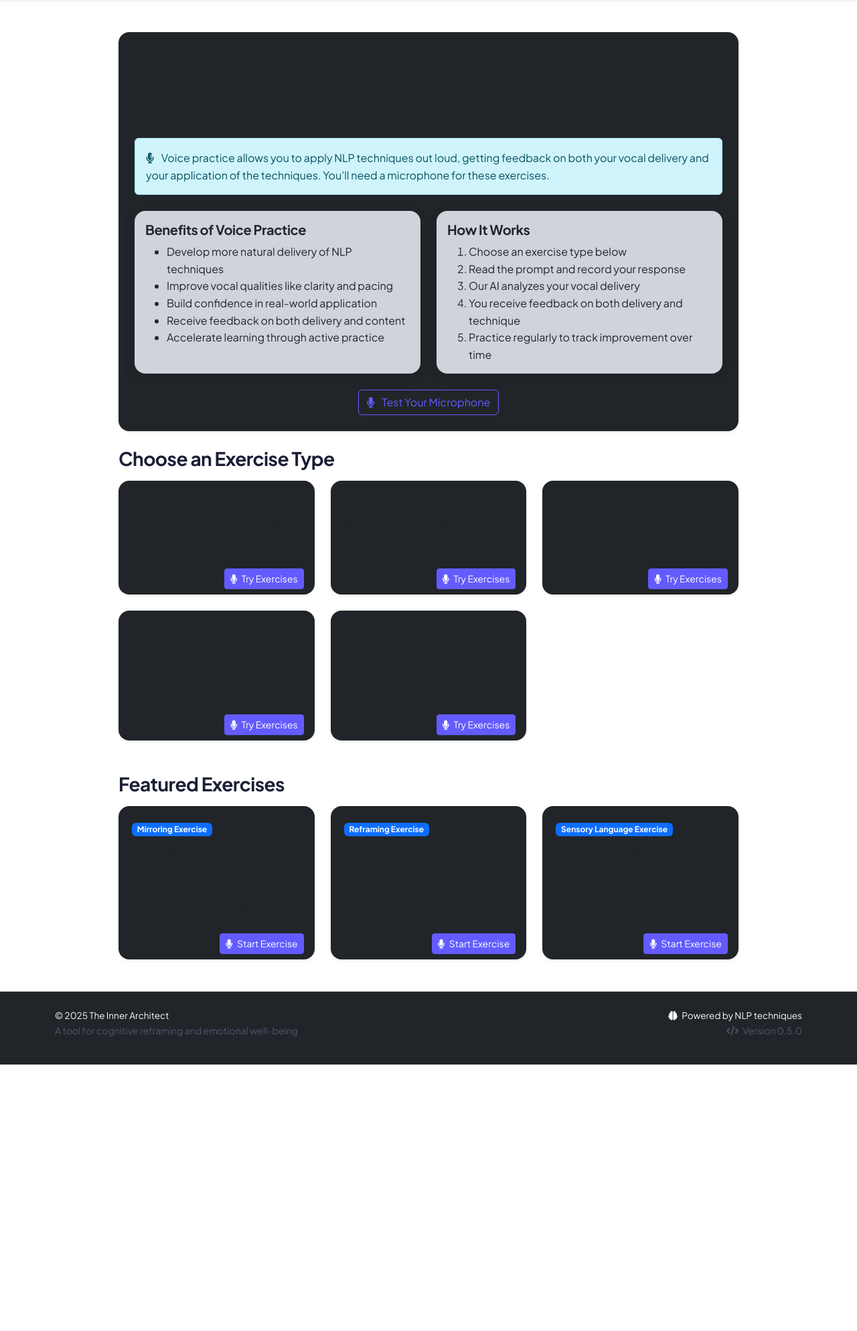
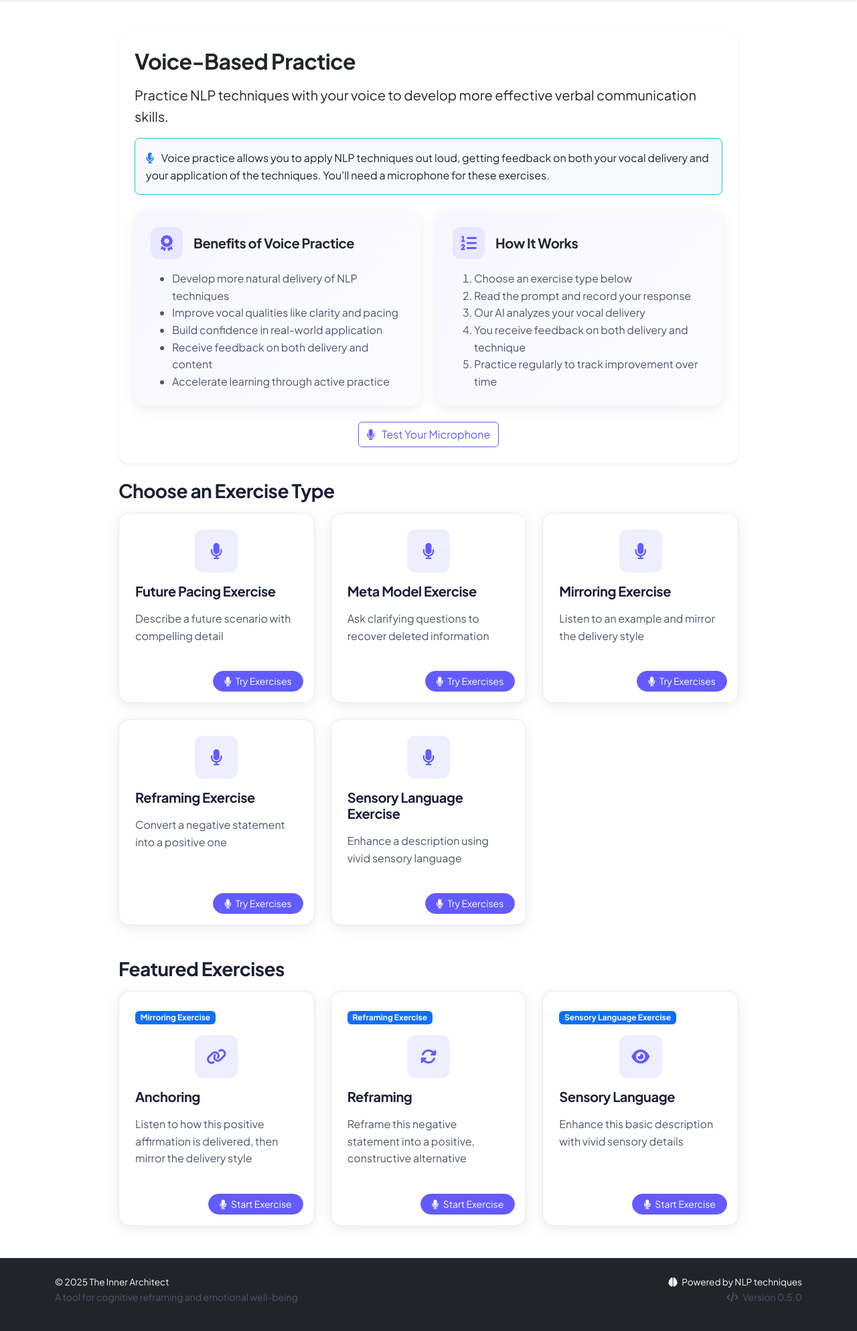
Before and after one commit to jahboukie/innerarchitect, a Flask app: template templates/voice_practice.html in a window 1280 px wide. Shown: the part 75-2063 px from the top of the page at 67% size. Before the commit the page ends 1665 px from the top, so only its background shows below. Run offline with Flask 3, Linux system fonts and the light colour scheme; the template is opened without the code that fills it, so the values that code supplies are empty; parts of the project's set-up code (start-up, migrations or seed data) failed here and were passed over.

Commit message:
Improve the visual appearance of the voice practice page elements
Update voice practice page elements in voice_practice.html, removing dark backgrounds and adding subtle gradients, alongside associated images.

Replit-Commit-Author: Agent
Replit-Commit-Session-Id: e8ae6b96-ce5d-4015-bb19-e7c0a889d7a9
Replit-Commit-Screenshot-Url: https://storage.googleapis.com/screenshot-production-us-central1/6d9b3c89-b05b-4ba5-b091-f0debd316418/bb18d33a-4b99-42f6-9625-1f9f76afc3d1.jpg

```diff
--- a/templates/voice_practice.html
+++ b/templates/voice_practice.html
@@ -7,7 +7,7 @@
     <div class="row">
         <div class="col-lg-10 mx-auto">
             <!-- Introduction -->
-            <div class="card bg-dark shadow-sm border-0 rounded-4 mb-4">
+            <div class="card shadow-sm border-0 rounded-4 mb-4">
                 <div class="card-body p-4">
                     <h2 class="card-title mb-3">Voice-Based Practice</h2>
 
@@ -15,17 +15,22 @@
                         Practice NLP techniques with your voice to develop more effective verbal communication skills.
                     </p>
 
-                    <div class="alert alert-info" role="alert">
-                        <i class="fas fa-microphone-alt me-2"></i>
+                    <div class="alert bg-light border border-info rounded-3" role="alert">
+                        <i class="fas fa-microphone-alt me-2 text-primary"></i>
                         Voice practice allows you to apply NLP techniques out loud, getting feedback on both your
                         vocal delivery and your application of the techniques. You'll need a microphone for these exercises.
                     </div>
 
                     <div class="row mt-4">
                         <div class="col-md-6">
-                            <div class="card bg-dark-subtle h-100 border-0 p-3">
-                                <h5 class="card-title">Benefits of Voice Practice</h5>
-                                <ul class="mb-0">
+                            <div class="card h-100 border-0 p-4" style="background: var(--subtle-gradient);">
+                                <div class="d-flex align-items-center mb-3">
+                                    <div class="feature-icon me-3" style="margin: 0; width: 48px; height: 48px;">
+                                        <i class="fas fa-award"></i>
+                                    </div>
+                                    <h5 class="card-title mb-0">Benefits of Voice Practice</h5>
+                                </div>
+                                <ul class="mb-0 text-muted">
                                     <li>Develop more natural delivery of NLP techniques</li>
                                     <li>Improve vocal qualities like clarity and pacing</li>
                                     <li>Build confidence in real-world application</li>
@@ -35,9 +40,14 @@
                             </div>
                         </div>
                         <div class="col-md-6">
-                            <div class="card bg-dark-subtle h-100 border-0 p-3">
-                                <h5 class="card-title">How It Works</h5>
-                                <ol class="mb-0">
+                            <div class="card h-100 border-0 p-4" style="background: var(--subtle-gradient);">
+                                <div class="d-flex align-items-center mb-3">
+                                    <div class="feature-icon me-3" style="margin: 0; width: 48px; height: 48px;">
+                                        <i class="fas fa-list-ol"></i>
+                                    </div>
+                                    <h5 class="card-title mb-0">How It Works</h5>
+                                </div>
+                                <ol class="mb-0 text-muted">
                                     <li>Choose an exercise type below</li>
                                     <li>Read the prompt and record your response</li>
                                     <li>Our AI analyzes your vocal delivery</li>
@@ -81,7 +91,7 @@
             <!-- Microphone Test Modal -->
             <div class="modal fade" id="microphoneTestModal" tabindex="-1" aria-hidden="true">
                 <div class="modal-dialog">
-                    <div class="modal-content bg-dark">
+                    <div class="modal-content">
                         <div class="modal-header border-0">
                             <h5 class="modal-title">Microphone Test</h5>
                             <button type="button" class="btn-close" data-bs-dismiss="modal" aria-label="Close"></button>
@@ -95,10 +105,10 @@
                             </div>
 
                             <div id="recording-controls" class="text-center d-none">
-                                <button id="start-test-recording" class="btn btn-primary">
+                                <button id="start-test-recording" class="btn btn-primary rounded-pill px-4">
                                     <i class="fas fa-microphone me-2"></i>Start Test Recording
                                 </button>
-                                <button id="stop-test-recording" class="btn btn-danger d-none">
+                                <button id="stop-test-recording" class="btn btn-danger rounded-pill px-4 d-none">
                                     <i class="fas fa-stop-circle me-2"></i>Stop Recording
                                 </button>
 
@@ -110,12 +120,12 @@
 
                                 <div id="transcription-result" class="mt-3 d-none">
                                     <h6>Transcription:</h6>
-                                    <p id="test-transcript" class="p-2 bg-dark-subtle rounded"></p>
+                                    <p id="test-transcript" class="p-3 bg-light rounded border"></p>
                                 </div>
                             </div>
                         </div>
                         <div class="modal-footer border-0">
-                            <button type="button" class="btn btn-secondary" data-bs-dismiss="modal">Close</button>
+                            <button type="button" class="btn btn-outline-secondary rounded-pill" data-bs-dismiss="modal">Close</button>
                         </div>
                     </div>
                 </div>
@@ -179,13 +189,16 @@
                 col.className = 'col-md-4';
 
                 col.innerHTML = `
-                    <div class="card h-100 bg-dark shadow-sm">
-                        <div class="card-body">
-                            <h5 class="card-title">${typeData.name}</h5>
-                            <p class="card-text">${typeData.description}</p>
+                    <div class="card h-100 feature-card">
+                        <div class="card-body p-4">
+                            <div class="feature-icon mb-3">
+                                <i class="fas fa-microphone"></i>
+                            </div>
+                            <h5 class="card-title feature-title">${typeData.name}</h5>
+                            <p class="card-text text-muted">${typeData.description}</p>
                         </div>
-                        <div class="card-footer bg-transparent border-0 text-end">
-                            <a href="/voice-practice?type=${typeId}" class="btn btn-sm btn-primary">
+                        <div class="card-footer bg-transparent border-0 text-end p-3">
+                            <a href="/voice-practice?type=${typeId}" class="btn btn-sm btn-primary rounded-pill px-3">
                                 <i class="fas fa-microphone me-1"></i> Try Exercises
                             </a>
                         </div>
@@ -223,15 +236,27 @@
                 const col = document.createElement('div');
                 col.className = 'col-md-4';
 
+                // Create different colored feature icons based on technique
+                const iconType = exercise.technique ?
+                    (exercise.technique.includes('reframing') ? 'fa-sync-alt' :
+                     exercise.technique.includes('sensory') ? 'fa-eye' :
+                     exercise.technique.includes('anchor') ? 'fa-link' :
+                     exercise.technique.includes('meta') ? 'fa-question-circle' :
+                     exercise.technique.includes('pattern') ? 'fa-cut' :
+                     'fa-microphone') : 'fa-microphone';
+
                 col.innerHTML = `
-                    <div class="card h-100 bg-dark shadow-sm">
-                        <div class="card-body">
-                            <span class="badge bg-primary mb-2">${exercise.type_name}</span>
-                            <h5 class="card-title">${exercise.technique ? exercise.technique.replace('_', ' ').replace(/\b\w/g, l => l.toUpperCase()) : 'General Practice'}</h5>
-                            <p class="card-text">${exercise.prompt}</p>
+                    <div class="card h-100 feature-card">
+                        <div class="card-body p-4">
+                            <span class="badge bg-primary mb-3">${exercise.type_name}</span>
+                            <div class="feature-icon mb-3">
+                                <i class="fas ${iconType}"></i>
+                            </div>
+                            <h5 class="card-title feature-title">${exercise.technique ? exercise.technique.replace('_', ' ').replace(/\b\w/g, l => l.toUpperCase()) : 'General Practice'}</h5>
+                            <p class="card-text text-muted">${exercise.prompt}</p>
                         </div>
-                        <div class="card-footer bg-transparent border-0 text-end">
-                            <a href="/voice-practice/${exercise.exercise_id}" class="btn btn-sm btn-primary">
+                        <div class="card-footer bg-transparent border-0 text-end p-3">
+                            <a href="/voice-practice/${exercise.exercise_id}" class="btn btn-sm btn-primary rounded-pill px-3">
                                 <i class="fas fa-microphone me-1"></i> Start Exercise
                             </a>
                         </div>
```
Also changed, not shown: attached_assets/image_1747082370451.png (added), attached_assets/image_1747082383045.png (added).
